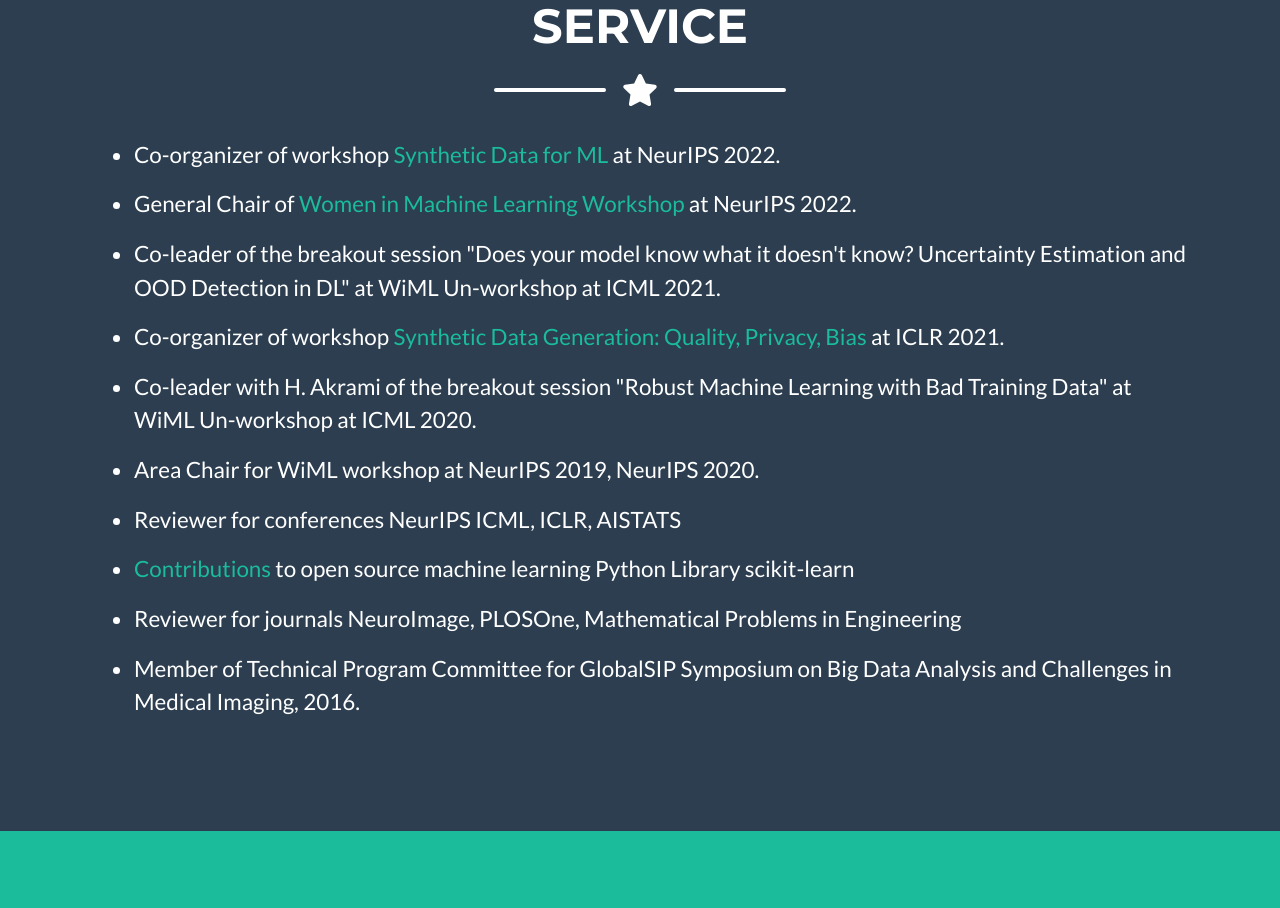
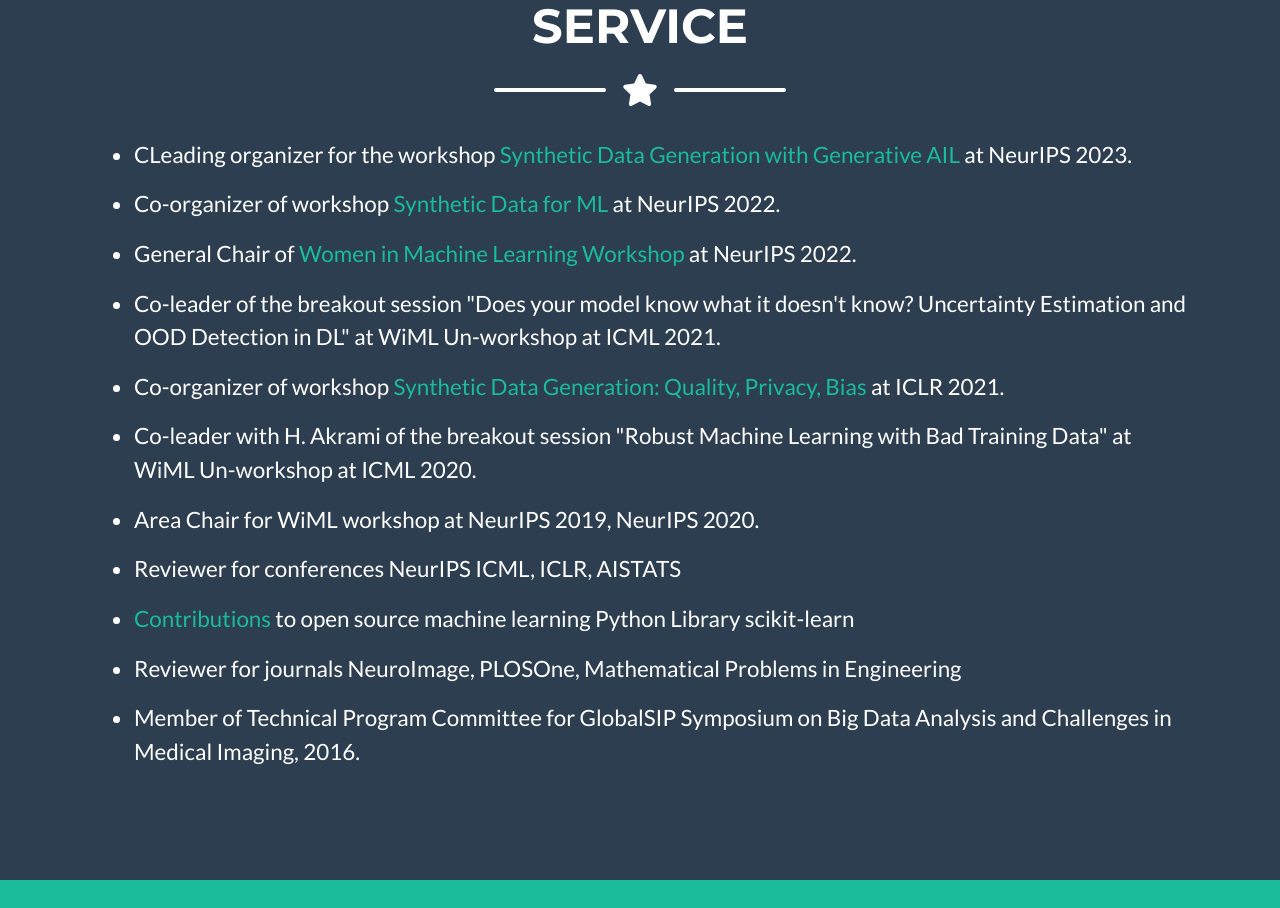
Before and after one commit to sergulaydore/sergulaydore.github.io, a plain HTML site: page index.html in a window 1280 px wide. Shown: the part 8720-9628 px from the top of the page. Drawn offline with nearby package versions, Linux system fonts and the light colour scheme.

Commit message:
Update index.html

```diff
--- a/index.html
+++ b/index.html
@@ -409,6 +409,7 @@
                     <div class="divider-custom-line"></div>
                 </div>
                 <ul>
+                    <li> <p style="text-align:left; color:white"> CLeading organizer for the workshop <a href="https://neurips.cc/virtual/2023/workshop/66540">Synthetic Data Generation with Generative AIL</a>  at NeurIPS 2023. </p>  </li>
                     <li> <p style="text-align:left; color:white"> Co-organizer of workshop <a href="https://www.syntheticdata4ml.vanderschaar-lab.com/">Synthetic Data for ML</a>  at NeurIPS 2022. </p>  </li>
                     <li> <p style="text-align:left; color:white"> General Chair of <a href="https://sites.google.com/view/wiml2022/">Women in Machine Learning Workshop </a> at NeurIPS 2022.  </p>  </li>
                     <li> <p style="text-align:left; color:white"> Co-leader of the breakout session "Does your model know what it doesn't know? Uncertainty Estimation and OOD Detection in DL" at WiML Un-workshop at ICML 2021. </p>  </li>
```
